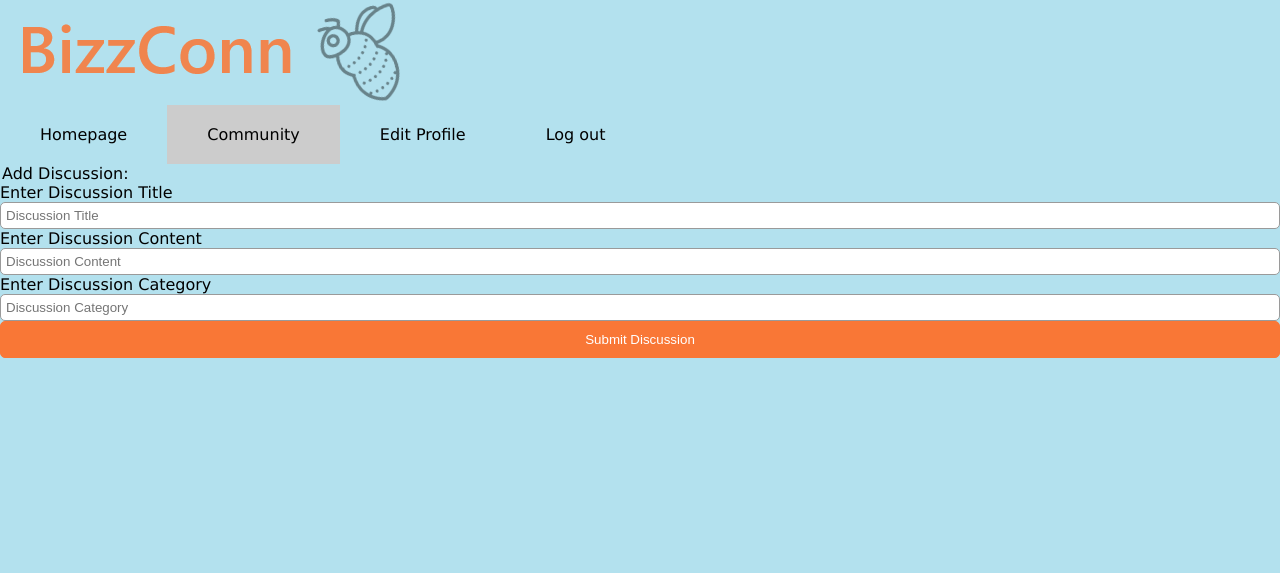
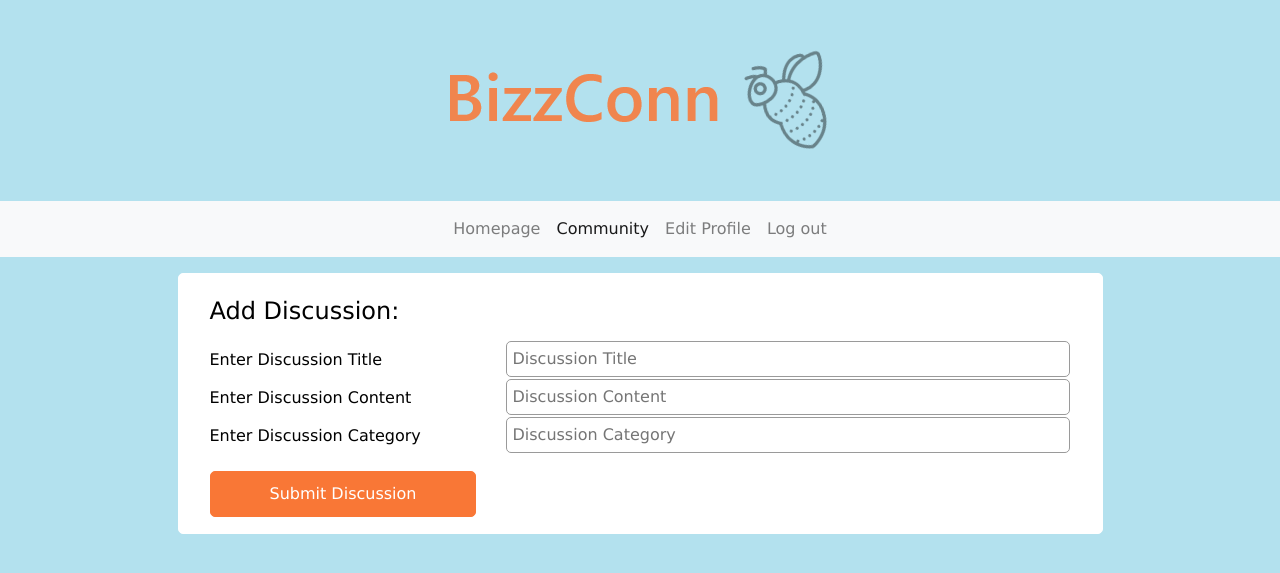
Before and after one commit to GardnerOne/bizzconn, a PHP site: page /community.php in a window 1280 px wide. Shown: the top 573 px of the page. Run offline with PHP 8.4, Linux system fonts and the light colour scheme; data that the repository does not hold is empty.

Commit message:
community styles

```diff
--- a/registeredBusiness/community.php
+++ b/registeredBusiness/community.php
@@ -1,4 +1,3 @@
-
 <?php
 include ("../connections/conn.php");
 
@@ -13,60 +12,72 @@ $result = mysqli_query($conn, $query) or die(mysqli_error($conn));
 ?>
 
 <html>
-    <head>
-        <link rel="stylesheet" type="text/css" href="../styles/styles.css">
-        <meta name="viewport" content="width=device-width, initial-scale=1.0">
-    </head>
+
+<head>
+    <link rel="stylesheet" href="https://stackpath.bootstrapcdn.com/bootstrap/4.4.1/css/bootstrap.min.css"
+        integrity="sha384-Vkoo8x4CGsO3+Hhxv8T/Q5PaXtkKtu6ug5TOeNV6gBiFeWPGFN9MuhOf23Q9Ifjh" crossorigin="anonymous">
+    <link rel="stylesheet" type="text/css" href="../styles/styles.css">
+    <meta name="viewport" content="width=device-width, initial-scale=1.0">
+</head>
+
 <body>
+    <div class="d-flex justify-content-center my-5">
+        <img src="../pictures/logo.png" />
 
+    </div>
 
+    <nav class="navbar navbar-expand-lg navbar-light bg-light justify-content-center">
+        <ul class='navbar-nav'>
+            <li class="nav-item">
+                <a class="nav-link" href="/bizzconn/registeredBusiness/home.php">Homepage</a></li>
+            <li class="nav-item">
+                <a class="nav-link active" href="/bizzconn/registeredBusiness/community.php">Community</a>
+            </li>
+            <li class="nav-item">
+                <a class="nav-link" class="active" href="/bizzconn/registeredBusiness/editProfile.php">Edit
+                    Profile</a>
+            </li>
+            <li class="nav-item">
+                <a class="nav-link" href="/bizzconn/secure/logout.php">Log out</a>
+            </li>
+        </ul>
+    </nav>
+    <div class="container mt-3">
+        <form id="form" class="mx-auto p-3 col-md-10" action="addDiscussion.php" method="post"
+            enctype="multipart/form-data">
+            <div class="form-group row">
+                <legend class="col-form-label col">
+                    <h4>Add Discussion:</h4>
+                </legend>
+            </div>
+            <div class="form-group row">
+                <label class="col-form-label col-sm-4">Enter Discussion Title </label>
+                <div class="col-sm-8">
+                    <input name="discussionTitle" type="text" placeholder="Discussion Title" required="required"
+                        value="">
+                </div>
+            </div>
+            <div class="form-group row">
+                <label class="col-form-label col-sm-4">Enter Discussion Content</label>
+                <div class="col-sm-8">
+                    <input name="discussionContent" type="text" placeholder="Discussion Content" required="required"
+                        value="">
+                </div>
+            </div>
+            <div class="form-group row">
+                <label class="col-form-label col-sm-4">Enter Discussion Category</label>
+                <div class="col-sm-8">
+                    <input name="discussionCategory" type="text" placeholder="Discussion Category" required="required"
+                        value="">
+                </div>
+            </div>
+            <div class="form-group row">
+                <div class="col-sm-4 mt-3">
+                    <input type="submit" value="Submit Discussion" id="button">
+                </div>
+            </div>
+        </form>
+    </div>
+</body>
 
-        <div class="row">
-
-            <div class="col m1"></div>
-
-            <div class="col m10 _primary
-                 _noPadding">
-
-                <div class="row">
-                    <div class="col m3"></div><div class="col m6">
-                        <img src="../pictures/logo.png"/>
-                        </div>
-                    <div class ="col m3"></div>
-                    </div>
-
-
-    <ul class='nav'>
-    <div class="ulnav">
-    <li><a href="/bizzconn/registeredBusiness/home.php">Homepage</a></li>
-    <li><a class="active" href="/bizzconn/registeredBusiness/community.php">Community</a></li>
-    <li><a href="/bizzconn/registeredBusiness/editProfile.php">Edit Profile</a></li>
-    <li><a href="/bizzconn/secure/logout.php">Log out</a></li>
-
-    </ul>
-
-
-
-
-
-<form action="addDiscussion.php" method="post" enctype="multipart/form-data">
-
-    <legend>Add Discussion:</legend>
-
-      <div class="row">
-      <div class="col m6">
-      <label>Enter Discussion Title </label>
-      <input name="discussionTitle" type="text" placeholder="Discussion Title" required="required" value="">
-      </div></div>
-      <div class="col m6">
-          <label>Enter Discussion Content</label>
-      <input name="discussionContent" type="text" placeholder="Discussion Content" required="required" value="">
-    </div>
-    <div class="col m6">
-          <label>Enter Discussion Category</label>
-      <input name="discussionCategory" type="text" placeholder="Discussion Category" required="required" value="">
-    </div>
-     <input type="submit" value="Submit Discussion" id="button">
-
-
-</form>
+</html>
```
